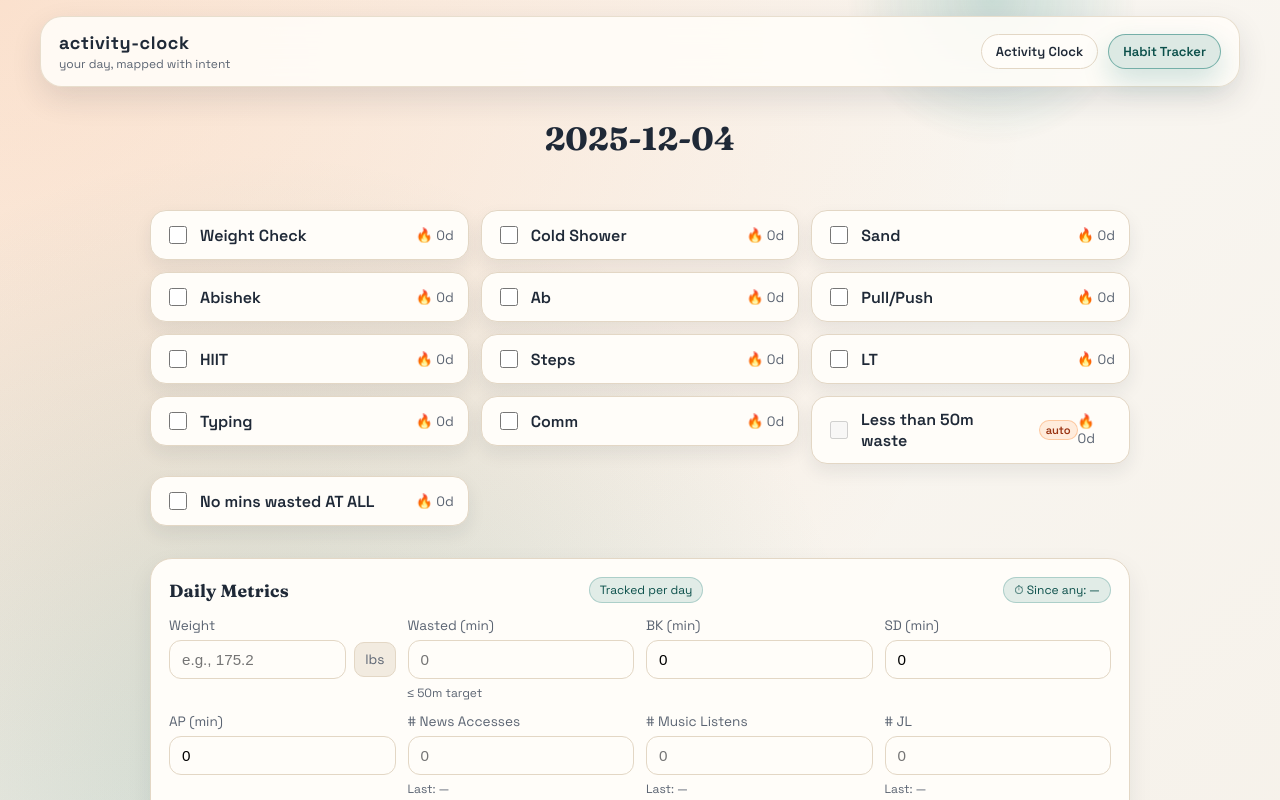
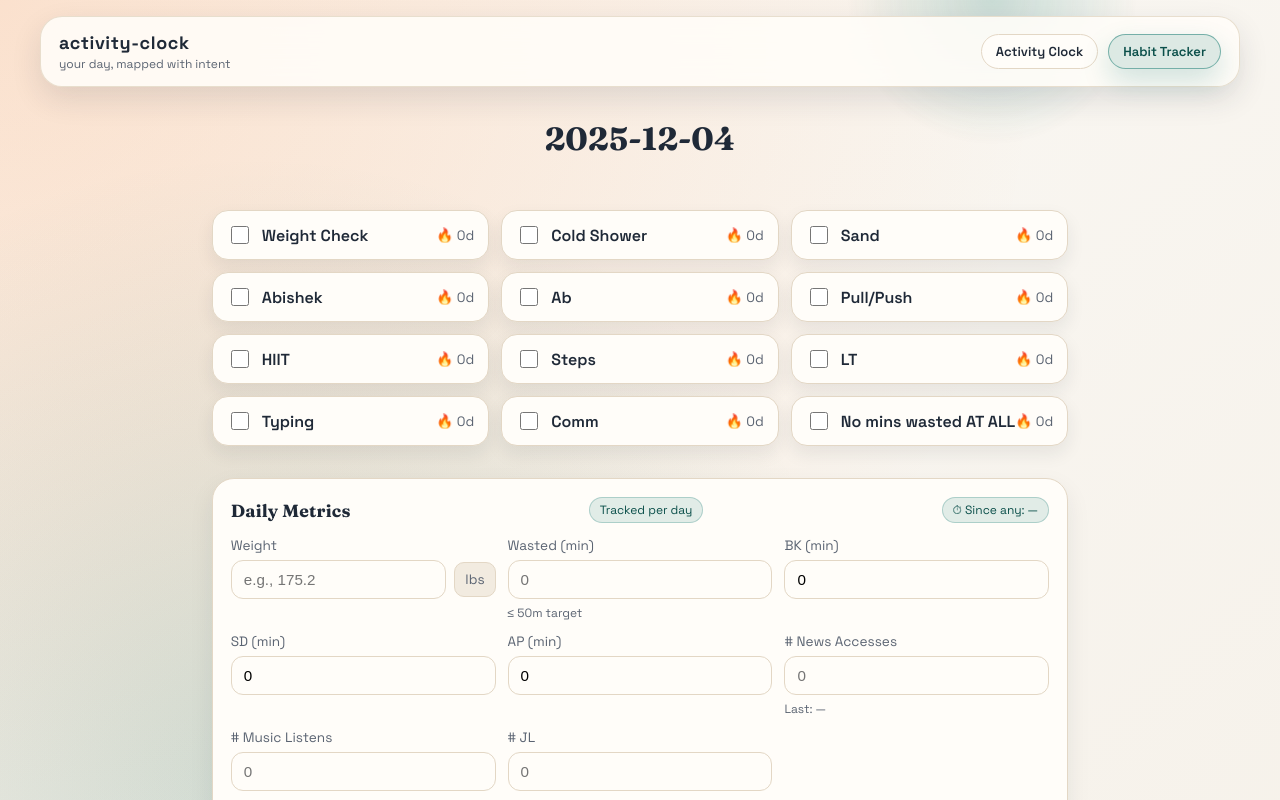
Before and after one commit to anandsun78/activity-clock, a React (Create React App) app: page /habits in a window 1280 px wide. Shown: the top 800 px of the page. Built offline with nearby package versions, Linux system fonts and the light colour scheme; no server answers.

Commit message:
Removed less waste label

```diff
--- a/src/components/ActivityClock.tsx
+++ b/src/components/ActivityClock.tsx
@@ -36,7 +36,7 @@ import SessionsPanel from "./activity/SessionsPanel";
 import VacationDaysPanel from "./VacationDaysPanel";
 import { Chip } from "./shared/Card";
 
-const START_DATE_ISO = "2026-01-01";
+const START_DATE_ISO = "2026-02-16";
 const TOP_N = 7;
 
 /* -------------------- Main -------------------- */
--- a/src/components/HabitTracker.tsx
+++ b/src/components/HabitTracker.tsx
@@ -13,7 +13,6 @@ import {
   HABITS,
   STUDY_KEYS,
   START_DATE,
-  LESS_WASTE_HABIT_LABEL,
   WASTE_LIMIT_MINUTES,
 } from "./habitTracker/constants";
 import DailyMetrics from "./habitTracker/DailyMetrics";
@@ -172,7 +171,6 @@ const HabitTracker = () => {
         dayStudy > 0 ||
         hasWastedMin ||
         hasWeight ||
-        typeof day[LESS_WASTE_HABIT_LABEL] !== "undefined" ||
         isFiniteNum(day.newsAccessCount) ||
         isFiniteNum(day.musicListenCount) ||
         isFiniteNum(day.jlCount)
--- a/src/components/habitTracker/HabitList.tsx
+++ b/src/components/habitTracker/HabitList.tsx
@@ -1,6 +1,5 @@
 import React from "react";
 import type { HabitData, HabitHistoryMap } from "./types";
-import { LESS_WASTE_HABIT_LABEL } from "./constants";
 import { getHabitStreak } from "./utils";
 
 type HabitListProps = {
@@ -21,7 +20,6 @@ const HabitList: React.FC<HabitListProps> = ({
       {habits.map((habit) => {
         const done = habitData[habit] || false;
         const streak = getHabitStreak(habit, mergedHistory);
-        const isComputed = habit === LESS_WASTE_HABIT_LABEL;
         return (
           <li key={habit} className={`habit-card ${done ? "done" : ""}`}>
             <label className="habit-label">
@@ -29,11 +27,8 @@ const HabitList: React.FC<HabitListProps> = ({
                 type="checkbox"
                 checked={done}
                 onChange={() => onToggle(habit)}
-                disabled={isComputed}
-                title={isComputed ? "Auto-set from wasted minutes" : ""}
               />
               {habit}
-              {isComputed && <span className="auto-badge">auto</span>}
             </label>
             <span className={`streak ${streak > 0 ? "active" : ""}`}>
               🔥 {streak}d
--- a/src/components/habitTracker/constants.ts
+++ b/src/components/habitTracker/constants.ts
@@ -1,6 +1,4 @@
 export const WASTE_LIMIT_MINUTES = 50;
-export const LESS_WASTE_HABIT_LABEL = `Less than ${WASTE_LIMIT_MINUTES}m waste`;
-
 export const HABITS = [
   "Weight Check",
   "Cold Shower",
@@ -13,7 +11,6 @@ export const HABITS = [
   "LT",
   "Typing",
   "Comm",
-  LESS_WASTE_HABIT_LABEL,
   "No mins wasted AT ALL"
 ];
 
@@ -26,7 +23,7 @@ export const LEGACY_MAP: Record<string, string> = {
 };
 
 // Aggregate ALL data since this date (inclusive) — string key in local time
-export const START_DATE = "2026-01-01";
+export const START_DATE = "2026-02-16";
 
 // Map counters -> timestamp keys for "last happened"
 export const EVENT_KEYS: Record<string, string> = {
--- a/src/components/habitTracker/hooks.ts
+++ b/src/components/habitTracker/hooks.ts
@@ -1,9 +1,5 @@
 import { useCallback, useEffect, useState } from "react";
-import {
-  EVENT_KEYS,
-  LESS_WASTE_HABIT_LABEL,
-  WASTE_LIMIT_MINUTES,
-} from "./constants";
+import { EVENT_KEYS, WASTE_LIMIT_MINUTES } from "./constants";
 import { CONTENT_TYPE_JSON, HABITS_ENDPOINT } from "../../constants/api";
 import type { HabitData, HabitHistoryMap } from "./types";
 import { asNumOrNull, getStudyValFrom } from "./utils";
@@ -34,16 +30,13 @@ export function useHabitData(today: string) {
 
   const saveHabits = useCallback(
     async (updated: HabitData) => {
-      const lessWasteKey = LESS_WASTE_HABIT_LABEL;
       const wm = asNumOrNull(updated.wastedMin);
 
       const computed = { ...updated };
 
       if (wm !== null) {
-        computed[lessWasteKey] = wm <= WASTE_LIMIT_MINUTES;
         computed.wasteDelta = wm - WASTE_LIMIT_MINUTES;
       } else {
-        delete computed[lessWasteKey];
         delete computed.wasteDelta;
       }
 
@@ -63,7 +56,6 @@ export function useHabitData(today: string) {
 
   const toggleHabit = useCallback(
     (habit: string) => {
-      if (habit === LESS_WASTE_HABIT_LABEL) return;
       const updated = { ...habitData, [habit]: !habitData[habit] };
       saveHabits(updated);
     },
```
